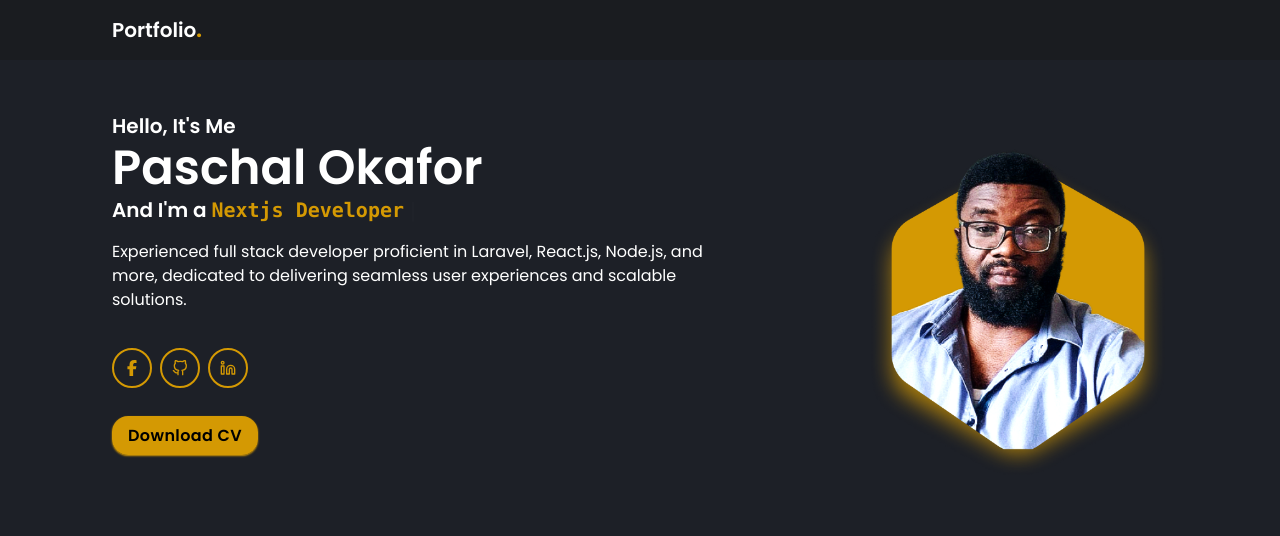
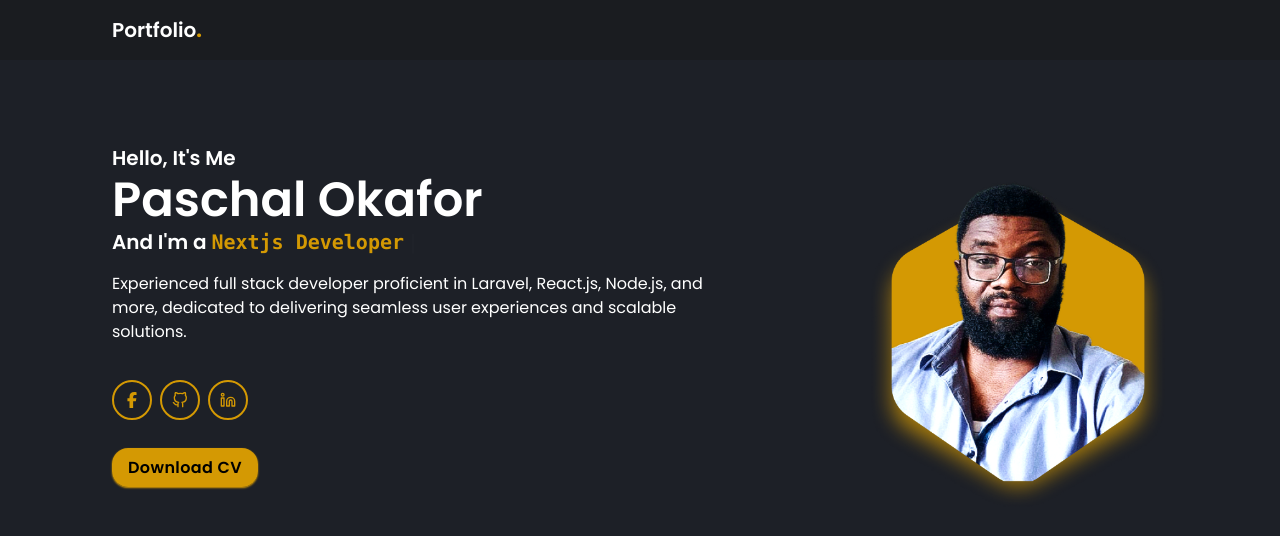
Before and after one commit to PaschalPM/my-portfolio, a Next.js app: page / in a window 1280 px wide. Shown: the top 536 px of the page. Built offline with nearby package versions, Linux system fonts and the light colour scheme.

Commit message:
Adjusted Home Page

```diff
--- a/src/app/page.tsx
+++ b/src/app/page.tsx
@@ -4,7 +4,7 @@ import HomeBody from "@/components/HomeBody";
 
 export default function Home() {
   return (
-    <section className="w-full h-screen block md:flex justify-between container lg:px-28 pt-40 sm:pt-28 fadeIn">
+    <section className="w-full h-screen block md:flex justify-between container lg:px-28 pt-44 sm:pt-36 fadeIn">
       <div className="w-full md:max-w-[600px]">
         <HomeBody/>
       </div>
--- a/src/components/MenuDrawer.tsx
+++ b/src/components/MenuDrawer.tsx
@@ -15,12 +15,12 @@ export default function MenuDrawer({ isOpen, navList, setIsOpen }: Props) {
   return (
     <div
       className={clsx(
-        "transition relative z-50 sm:hidden bg-[#1a1c20]",
+        "transition relative sm:hidden bg-[#1a1c20]",
         { "opacity-0 -translate-y-2": !isOpen },
         { "opacity-100 translate-y-0": isOpen }
       )}
     >
-      <ul className="container space-y-2 pb-4 text-[16px]">
+      <ul className="container space-y-3 pb-4 text-lg">
         {navList.map(({ link, label }) => (
           <li
             key={label}
```
